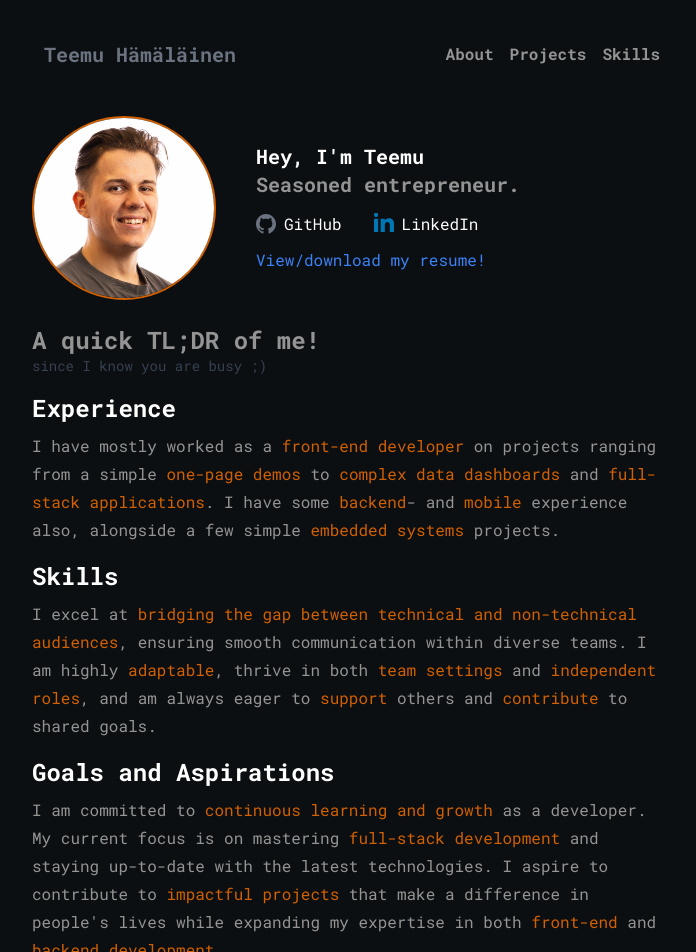
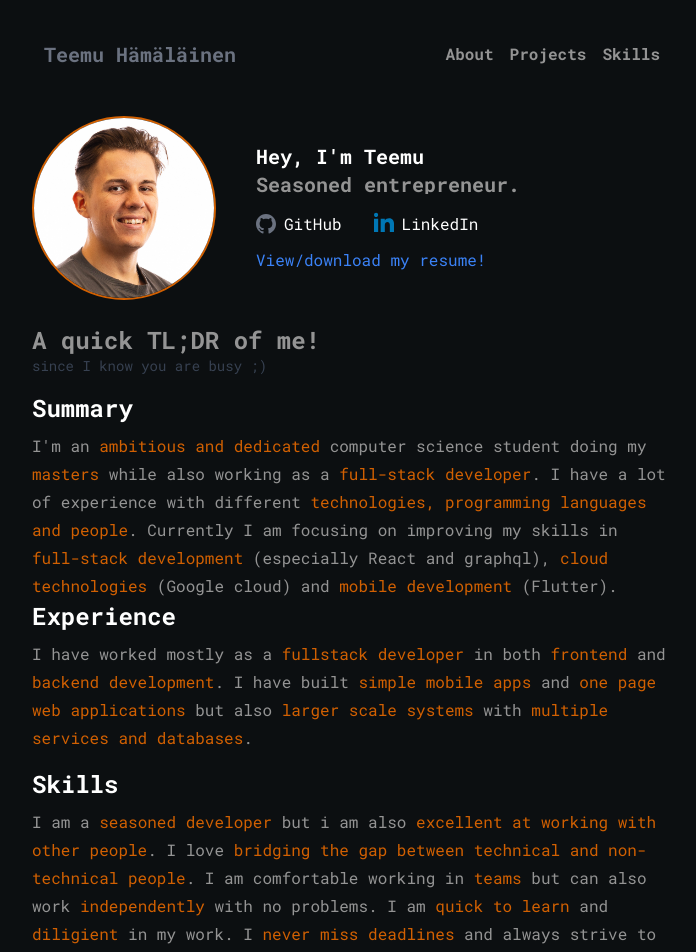
Before and after one commit to temevh/minimalisticPort, a Next.js app: page / in a window 1280 px wide. Shown: the top 952 px of the page, without its empty margins (288-984 px from the left). Built offline with nearby package versions, Linux system fonts and the light colour scheme.

Commit message:
updated tldr

```diff
--- a/src/app/about/components/General.jsx
+++ b/src/app/about/components/General.jsx
@@ -5,7 +5,7 @@ const General = () => {
       <p className="lg:text-lg text-sm mb-6 mt-4">
         Over the years, I've gained a{" "}
         <span className="bg-yellow-200 text-black">wealth of experiences</span>{" "}
-        from studying at two universities and working in more roles than I can
+        from studying in three universities and working in more roles than I can
         count on one hand . Currently, I'm focused on{" "}
         <span className="bg-yellow-200 text-black">
           advancing my computer science studies
@@ -16,7 +16,8 @@ const General = () => {
         <span className="bg-yellow-200 text-black">
           passion for development
         </span>
-        .
+        . While also working part-time as a{" "}
+        <span className="bg-yellow-200 text-black">software developer</span>.
       </p>
       <p className="lg:text-lg">
         As a developer, I enjoy{" "}
@@ -30,17 +31,9 @@ const General = () => {
         in my projects, aiming to make them both efficient and user-friendly.
         I'm also eager to expand my skills in{" "}
         <span className="bg-yellow-200 text-black">
-          machine learning and cybersecurity
+          cloud technologies, mobile development and project management
         </span>
-        , gradually incorporating them into my schedule. If you're wondering
-        about the{" "}
-        <span className="bg-yellow-200 text-black">"¾-stack developer"</span> on
-        the landing page—it's my way of saying I'm on the journey to becoming a
-        full-stack developer. Not quite there yet, but I'm{" "}
-        <span className="bg-yellow-200 text-black">
-          getting closer every day
-        </span>
-        .
+        , gradually incorporating them into my schedule.
       </p>
     </>
   );
--- a/src/app/about/components/Work.jsx
+++ b/src/app/about/components/Work.jsx
@@ -47,8 +47,8 @@ const Work = () => {
         >
           Twoday
         </a>{" "}
-        hired me as a software developer 💻. At Twoday, I have worked for two
-        summers, plus a few miscellaneous part-time projects.
+        hired me as a software developer 💻. At Twoday, I have worked on and off for close to three
+        years now, doing mostly frontend and mobile development with a bit of backend
       </p>
       <p className="lg:text-lg text-sm lg:mb-6 lg:mt-4 text-white">
         I have also a few{" "}
--- a/src/app/certificates/page.js
+++ b/src/app/certificates/page.js
@@ -4,22 +4,22 @@ const certificates = [
   {
     title: "Cisco CyberOps Associate",
     issuer: "Cisco",
-    date: "6/2025",
+    date: "June 2025",
     description:
-      "Cybersecurity Essentials, Threats,  Operations,  Architecture, and  Engineering",
+      "Cybersecurity Essentials, Threats, Operations, Architecture, and Engineering",
     credentialUrl: "https://example.com/verify",
   },
   {
     title: "Cisco DevNet Associate",
     issuer: "Cisco",
-    date: "6/2025",
+    date: "June 2025",
     description: "Python, Docker, Software Development principles and DevOps",
     credentialUrl: "https://example.com/verify",
   },
   {
     title: "Cyber security base",
     issuer: "University of Helsinki",
-    date: "3/2023",
+    date: "March 2023",
     description:
       "Cybersecurity basics with the focus being on coding and code vulnerabilities",
     credentialUrl: "https://example.com/verify",
@@ -28,40 +28,67 @@ const certificates = [
 
 export default function Certificates() {
   return (
-    <div className="min-h-screen py-12 px-4 sm:px-6 lg:px-8">
-      <div className="max-w-7xl mx-auto">
-        <div className="text-center">
-          <h1 className="text-4xl font-bold text-white mb-8">Certificates</h1>
+    <div>
+      <div className="mb-6">
+        <h1 className="lg:text-3xl text-xl font-bold text-white">
+          Professional Certificates 🎓
+        </h1>
+        <p className="lg:text-sm text-xs text-graytext italic mt-2">
+          Formal qualifications and continuous learning
+        </p>
       </div>
 
-        <div className="gap-8">
+      <div className="grid grid-cols-1 lg:grid-cols-2 gap-4 lg:gap-6">
         {certificates.map((cert, index) => (
           <div
             key={index}
-              className="rounded-lg shadow-lg overflow-hidden hover:shadow-xl transition-shadow duration-300"
+            className="bg-gray-900 border border-gray-800 rounded-lg p-4 lg:p-6 hover:border-accentOrange transition-all duration-300 hover:shadow-lg hover:shadow-accentOrange/10"
           >
-              <div className="p-6">
-                <h2 className="text-2xl font-semibold text-white">
+            <div className="flex items-start gap-3 mb-3">
+              <div className="flex-1">
+                <h2 className="text-lg lg:text-xl font-bold text-white mb-1">
                   {cert.title}
                 </h2>
-                <p className="text-gray-600">{cert.issuer}</p>
-                <p className="text-sm text-gray-500 mb-2">{cert.date}</p>
-                <p className="text-gray-700 mb-2">{cert.description}</p>
+                <p className="text-sm lg:text-base text-graytext font-semibold">
+                  {cert.issuer}
+                </p>
+              </div>
+            </div>
+
+            <p className="text-xs lg:text-sm text-graytext mb-3">
+              📅 {cert.date}
+            </p>
+
+            <p className="text-sm lg:text-base text-white mb-4">
+              {cert.description}
+            </p>
+
             {cert.credentialUrl && (
               <a
                 href={cert.credentialUrl}
                 target="_blank"
                 rel="noopener noreferrer"
-                    className="text-blue-600 hover:text-blue-800 font-medium"
+                className="inline-flex items-center gap-2 text-sm lg:text-base text-blue-500 hover:text-accentOrange font-medium transition-colors duration-200"
               >
-                    Verify Certificate →
+                <svg
+                  className="w-4 h-4"
+                  fill="none"
+                  stroke="currentColor"
+                  viewBox="0 0 24 24"
+                >
+                  <path
+                    strokeLinecap="round"
+                    strokeLinejoin="round"
+                    strokeWidth="2"
+                    d="M9 12l2 2 4-4m6 2a9 9 0 11-18 0 9 9 0 0118 0z"
+                  />
+                </svg>
+                Verify Certificate
               </a>
             )}
-              </div>
           </div>
         ))}
       </div>
     </div>
-    </div>
   );
 }
--- a/src/app/components/TLDR.jsx
+++ b/src/app/components/TLDR.jsx
@@ -2,39 +2,45 @@ const TLDR = () => {
   return (
     <>
       <div>
+         <p className="font-bold text-lg lg:text-2xl text-white mb-2">
+          Summary
+        </p>
+        <p className="text-graytext text-md lg:text-lg">
+          I'm an <span className="text-accentOrange">ambitious and dedicated</span> computer science student doing my{" "}
+          <span className="text-accentOrange">masters</span> while also working as a{" "}
+          <span className="text-accentOrange">full-stack developer</span>.
+          I have a lot of experience with different{" "}
+          <span className="text-accentOrange">technologies, programming languages and people</span>.
+          Currently I am focusing on improving my skills in{" "}
+          <span className="text-accentOrange">full-stack development</span> (especially React and graphql),{" "}
+          <span className="text-accentOrange">cloud technologies</span> (Google cloud) and{" "}
+          <span className="text-accentOrange">mobile development</span> (Flutter).
+        </p>
         <p className="font-bold text-lg lg:text-2xl text-white mb-2">
           Experience
         </p>
         <p className="text-graytext text-md lg:text-lg">
-          I have mostly worked as a{" "}
-          <span className="text-accentOrange">front-end developer</span> on
-          projects ranging from a simple{" "}
-          <span className="text-accentOrange">one-page demos</span> to
-          <span className="text-accentOrange"> complex data dashboards </span>
-          and
-          <span className="text-accentOrange"> full-stack applications</span>. I
-          have some <span className="text-accentOrange">backend</span>- and
-          <span className="text-accentOrange"> mobile </span> experience also,
-          alongside a few simple
-          <span className="text-accentOrange"> embedded systems </span>
-          projects.
+          I have worked mostly as a <span className="text-accentOrange">fullstack developer</span> in both{" "}
+          <span className="text-accentOrange">frontend</span> and{" "}
+          <span className="text-accentOrange">backend development</span>.
+          I have built <span className="text-accentOrange">simple mobile apps</span> and{" "}
+          <span className="text-accentOrange">one page web applications</span> but also{" "}
+          <span className="text-accentOrange">larger scale systems</span> with{" "}
+          <span className="text-accentOrange">multiple services and databases</span>.
         </p>
       </div>
       <div>
         <p className="font-bold text-lg lg:text-2xl text-white mb-2">Skills</p>
         <p className="text-graytext text-md lg:text-lg">
-          I excel at{" "}
-          <span className="text-accentOrange">
-            {" "}
-            bridging the gap between technical and non-technical audiences
-          </span>
-          , ensuring smooth communication within diverse teams. I am highly{" "}
-          <span className="text-accentOrange">adaptable</span>, thrive in both{" "}
-          <span className="text-accentOrange">team settings</span> and{" "}
-          <span className="text-accentOrange">independent roles</span>, and am
-          always eager to <span className="text-accentOrange">support </span>
-          others and <span className="text-accentOrange">contribute</span> to
-          shared goals.
+          I am a <span className="text-accentOrange">seasoned developer</span> but i am also{" "}
+          <span className="text-accentOrange">excellent at working with other people</span>.
+          I love <span className="text-accentOrange">bridging the gap between technical and non-technical people</span>.
+          I am comfortable working in <span className="text-accentOrange">teams</span> but can also work{" "}
+          <span className="text-accentOrange">independently</span> with no problems.
+          I am <span className="text-accentOrange">quick to learn</span> and{" "}
+          <span className="text-accentOrange">diligient</span> in my work. I{" "}
+          <span className="text-accentOrange">never miss deadlines</span> and always strive to deliver{" "}
+          <span className="text-accentOrange">high-quality work</span>.
         </p>
       </div>
       <div>
@@ -42,18 +48,8 @@ const TLDR = () => {
           Goals and Aspirations
         </p>
         <p className="text-graytext text-md lg:text-lg">
-          I am committed to{" "}
-          <span className="text-accentOrange">
-            continuous learning and growth
-          </span>{" "}
-          as a developer. My current focus is on mastering{" "}
-          <span className="text-accentOrange">full-stack development </span>
-          and staying up-to-date with the latest technologies. I aspire to
-          contribute to{" "}
-          <span className="text-accentOrange">impactful projects</span> that
-          make a difference in people's lives while expanding my expertise in
-          both <span className="text-accentOrange">front-end</span> and{" "}
-          <span className="text-accentOrange">backend development</span>.
+        I want to be the best developer I can be. This means I study new technologies and hone my skills constantly.
+        Outside of school and work I keep on studying, building, attending and improving.
         </p>
       </div>
     </>
```
Also changed, not shown: 1 other file (tests, documents, lock files or other folders). Lines whose indentation alone changed are shown as unchanged.
